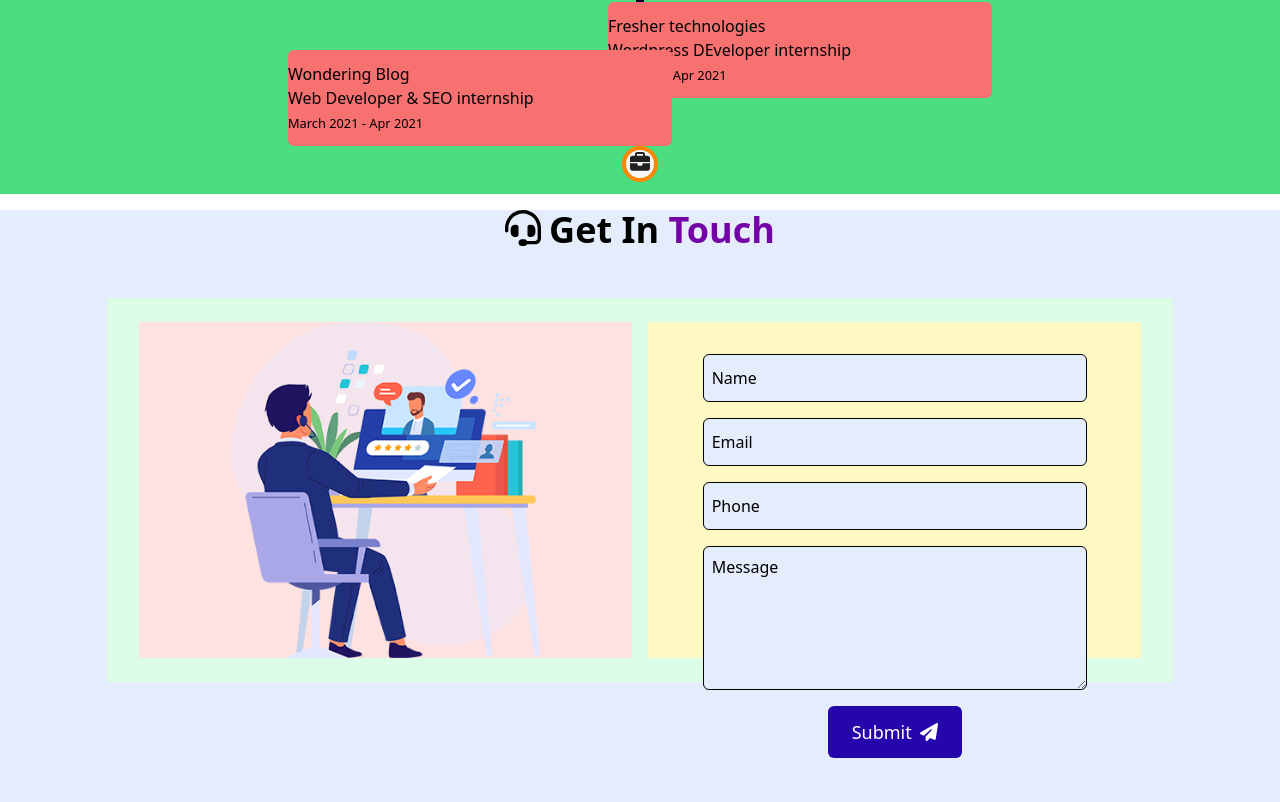
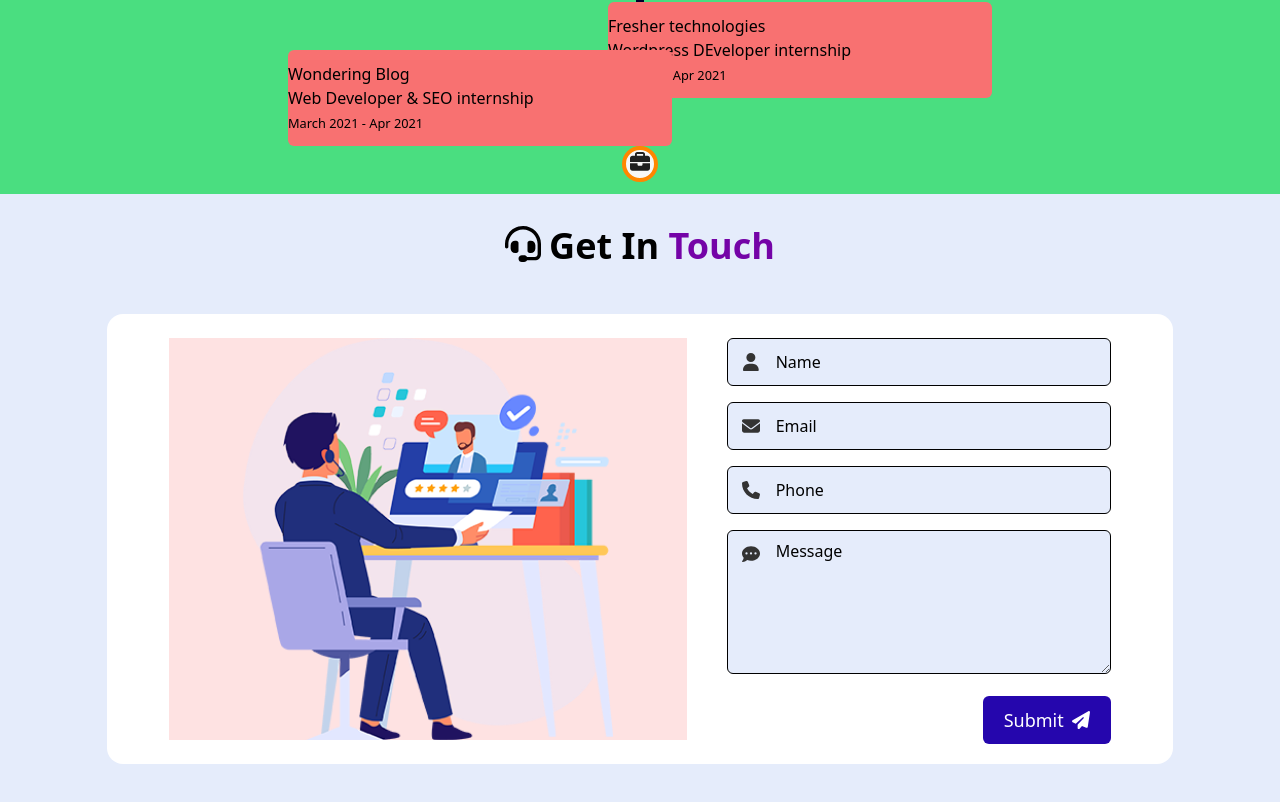
Before and after one commit to Syedhamid84/Portfolio, a React (Create React App) app: page / in a window 1280 px wide. Shown: the part 5302-6104 px from the top of the page. Built offline with nearby package versions, Linux system fonts and the light colour scheme.

Commit message:
forms-icon

```diff
--- a/src/Pages/Contact.jsx
+++ b/src/Pages/Contact.jsx
@@ -2,61 +2,105 @@ import React from "react";
 import { FontAwesomeIcon } from "@fortawesome/react-fontawesome";
 import { faHeadset } from "@fortawesome/free-solid-svg-icons";
 import { faPaperPlane } from "@fortawesome/free-solid-svg-icons";
+import { faUser } from "@fortawesome/free-solid-svg-icons";
+import { faEnvelope } from "@fortawesome/free-solid-svg-icons";
+import { faPhone } from "@fortawesome/free-solid-svg-icons";
+import { faCommentDots } from "@fortawesome/free-solid-svg-icons";
+
+// <i class="fa fa-phone" aria-hidden="true"></i>
 
 import FormImage from "../images/contact1.png";
 const Contact = () => {
   return (
     <>
       <div className="min-h-screen w-full bg-[#e5ecfb]">
-        <div className="flex items-center justify-center gap-2 mt-4">
-
-
-          <span> <FontAwesomeIcon icon={faHeadset} className="h-9 w-9" /></span>
+        <div className="flex items-center justify-center gap-2 pt-8">
+          <span>
+            {" "}
+            <FontAwesomeIcon icon={faHeadset} className="h-9 w-9" />
+          </span>
           <h1>
             <span className="text-4xl font-bold">Get In </span>
             <span className="text-4xl font-bold text-[#7403a7]">Touch</span>
           </h1>
-
         </div>
 
         <div className="flex justify-center">
-          <div className="flex justify-center gap-4 h-96 w-5/6  bg-green-100  mt-12  px-8 py-6">
-            <div className="flex justify-center bg-red-100 h-full w-1/2">
+          <div className="flex justify-center gap-10 h-[450px] w-5/6  bg-[#FFFFFF]  mt-12  px-4 py-6 rounded-2xl">
+            <div className="md:flex justify-center bg-red-100 h-full w-1/2 hidden">
               <img src={FormImage} alt="" className="" />
             </div>
-            <div className=" bg-yellow-100  h-full w-1/2 ">
-              <form className="flex justify-center items-center flex-col gap-4 mt-8 ">
+            <form className="flex flex-col gap-4 w-96 ">
+              <div className="relative ">
                 <input
-                  className="bg-[#e5ecfb] h-12 w-96 placeholder-black rounded-md border border-black p-2  "
+                  className="bg-[#e5ecfb] h-12 w-72 md:w-96 placeholder-black rounded-md border border-black pl-12"
                   type="text"
                   placeholder="Name"
                   id="name "
-                ></input>
+                />
+
+                <span className="flex justify-center items-center absolute top-0  h-12 w-12">
+                  <FontAwesomeIcon
+                    icon={faUser}
+                    className="text-lg text-[#333333]"
+                  />{" "}
+                </span>
+              </div>
+
+              <div className="relative">
                 <input
-                  className="bg-[#e5ecfb] h-12 w-96 placeholder-black rounded-md border border-black p-2 "
+                  className="bg-[#e5ecfb] h-12 w-72 md:w-96 placeholder-black rounded-md border border-black pl-12 "
                   type="email"
                   placeholder="Email"
                   id="email"
-                ></input>
+                />
+                <span className="flex justify-center items-center absolute top-0 h-12 w-12">
+                  <FontAwesomeIcon
+                    icon={faEnvelope}
+                    className="text-lg text-[#333333]"
+                  />
+                </span>
+              </div>
 
+              <div className="relative">
                 <input
-                  className="bg-[#e5ecfb] h-12 w-96 placeholder-black rounded-md border border-black p-2 "
+                  className="bg-[#e5ecfb] h-12 w-72 md:w-96 placeholder-black rounded-md border border-black pl-12 "
                   type="number"
                   placeholder="Phone"
                   id="phone"
-                ></input>
+                />
+                <span className="flex justify-center items-center absolute top-0 h-12 w-12">
+                  <FontAwesomeIcon
+                    icon={faPhone}
+                    className="text-lg text-[#333333]"
+                  />
+                </span>
+              </div>
+
+              <div className="relative">
                 <textarea
-                  className="bg-[#e5ecfb] h-36 w-96 placeholder-black rounded-md	 p-2 border border-black"
+                  className="bg-[#e5ecfb] h-36 w-96 placeholder-black rounded-md pl-12 border border-black pt-2 "
                   type="text"
                   placeholder="Message"
                   id="message"
-                ></textarea>
-               <button className="flex flex-end gap-2 rounded-md  bg-[#2506ad] text-lg text-[#FFFFFF] px-6 py-3 ">
+                />
+                <span className="flex justify-center items-center absolute top-0 h-12 w-12">
+                  <FontAwesomeIcon
+                    icon={faCommentDots}
+                    className="text-lg text-[#333333] "
+                  />
+                </span>
+              </div>
+              <div className="flex justify-end">
+                <button className="flex justify-center items-center gap-2 rounded-md  bg-[#2506ad] text-lg text-[#FFFFFF] w-32 h-12 ">
                   Submit
-                <span><FontAwesomeIcon icon={faPaperPlane} /></span>
+                  <span>
+                    <FontAwesomeIcon icon={faPaperPlane} />
+                  </span>
                 </button>
+              </div>
             </form>
-            </div>
+            {/* </div> */}
           </div>
         </div>
       </div>
```
Lines whose indentation alone changed are shown as unchanged.
